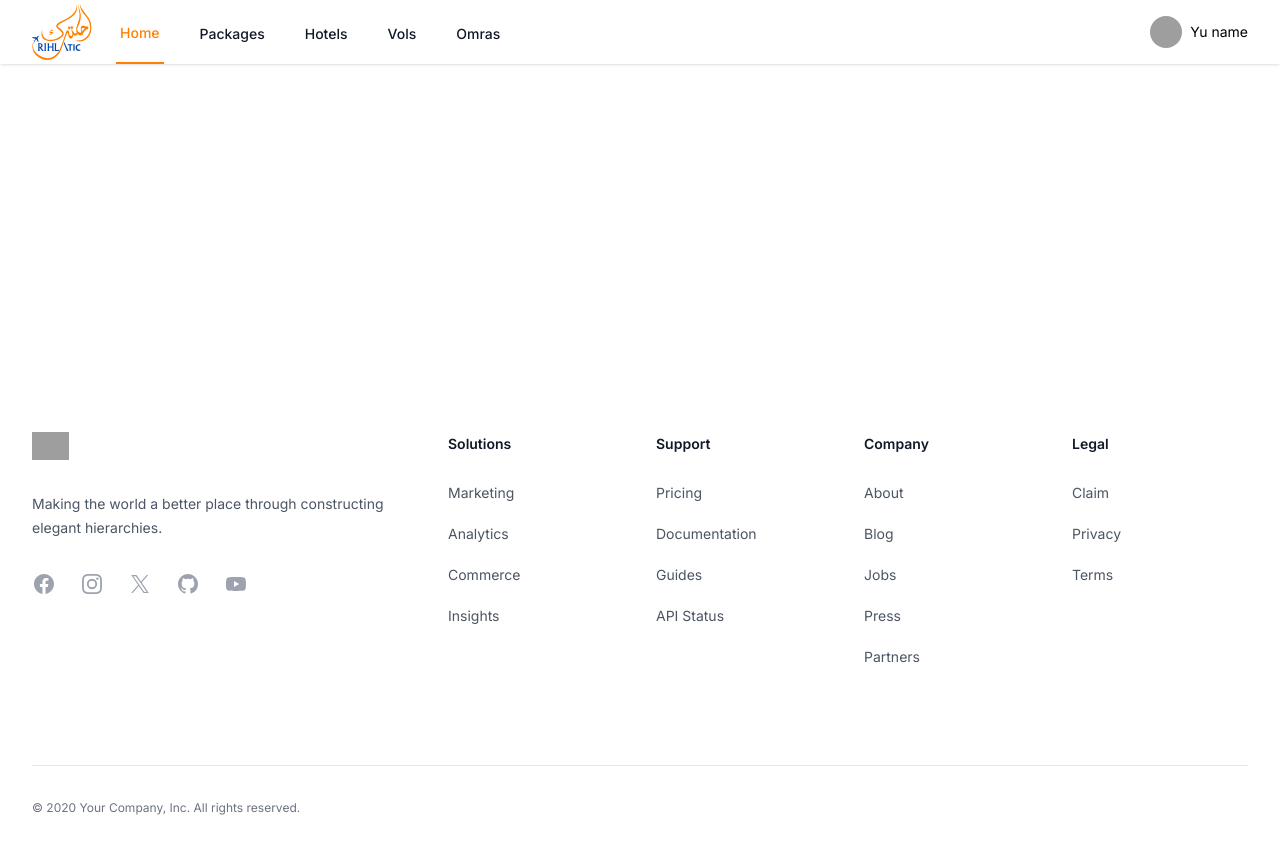
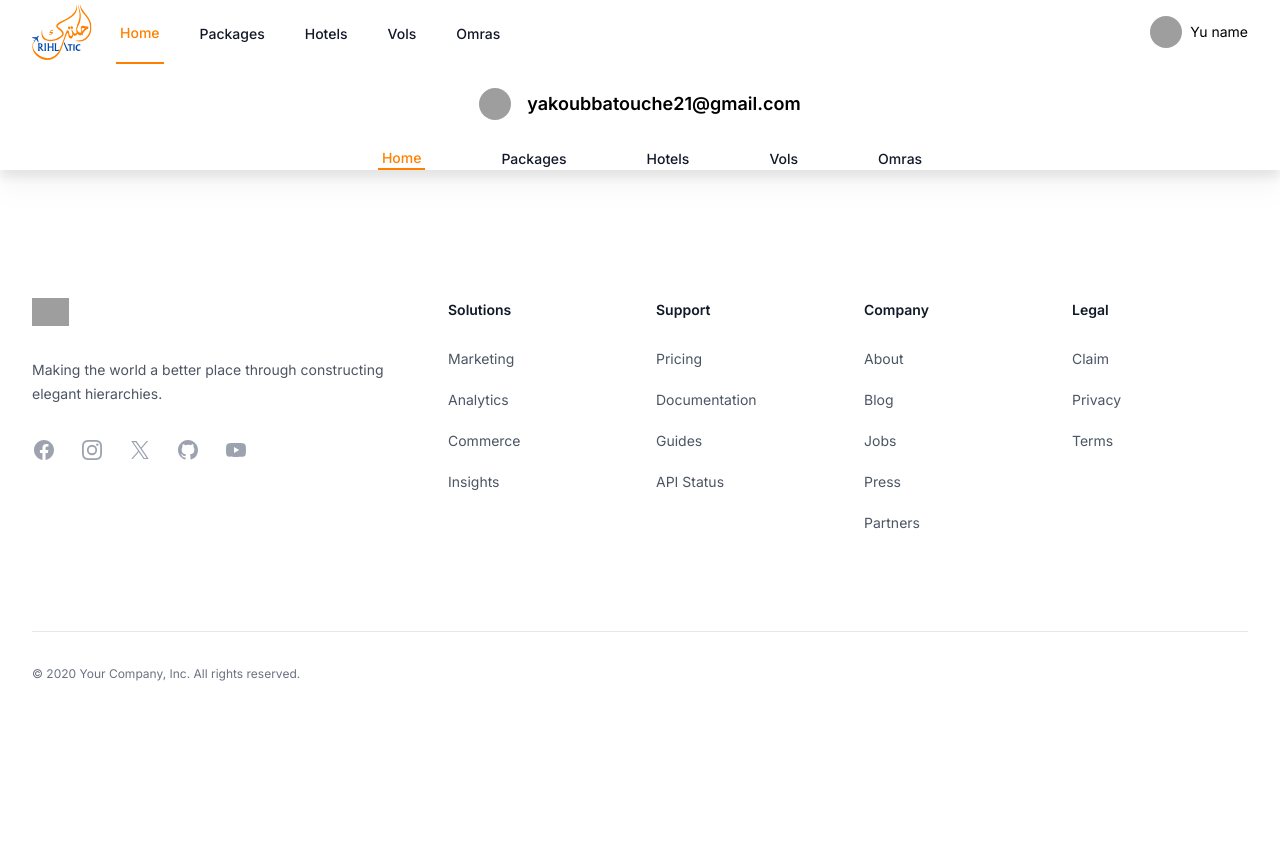
Before and after one commit to karimyekhlef1/-rihlatic, a Next.js app: page /en in a window 1280 px wide. After the commit the page ends 800 px from the top, so only its background shows below. Built offline with nearby package versions, Linux system fonts and the light colour scheme; grey boxes are pictures that could not be loaded.

Commit message:
Started working on the profile page, the small navbar inside the profile page was first

```diff
--- /dev/null
+++ b/app/Layout/Main/main-navbar.tsx
@@ -0,0 +1,31 @@
+import navbarItems from '@/app/Data/navbar';
+import { NavbarItem } from '@/app/Types/Common/navLink';
+import LinkNav from '../Header/Navbar/linkNav';
+
+export default function MainNavbar() {
+  return (
+    <div className="h-full flex flex-col items-center justify-between bg-white drop-shadow-xl">
+      <div className="flex py-6">
+        <div className="flex gap-4 items-center">
+          <img
+            alt=""
+            src="https://images.unsplash.com/photo-1472099645785-5658abf4ff4e?ixlib=rb-1.2.1&ixid=eyJhcHBfaWQiOjEyMDd9&auto=format&fit=facearea&facepad=2&w=256&h=256&q=80"
+            className="h-8 w-8 rounded-full"
+          />
+          <span className="text-black text-lg font-semibold">
+            yakoubbatouche21@gmail.com
+          </span>
+        </div>
+      </div>
+
+      <div className="hidden gap-10 sm:ml-6 sm:flex sm:space-x-8">
+        {navbarItems.map((item: NavbarItem, index: number) => {
+          return (
+            // eslint-disable-next-line react/jsx-key
+            <LinkNav name={item.name} isSelected={item.isSelected} route="" />
+          );
+        })}
+      </div>
+    </div>
+  );
+}
--- a/app/[lang]/page.tsx
+++ b/app/[lang]/page.tsx
@@ -1,28 +1,21 @@
 'use client';
 
-import { Button } from "@/components/ui/button";
-import Footer from "../commonComponents/footer";
-import Navbar from "../Layout/Header/Navbar/navbar";
+import { Button } from '@/components/ui/button';
+import Footer from '../commonComponents/footer';
+import Navbar from '../Layout/Header/Navbar/navbar';
+import MainNavbar from '../Layout/Main/main-navbar';
 
 export default function Home() {
-
-  const func = function(e: any) {
+  const func = function (e: any) {
     alert('Some');
-  }
+  };
 
   return (
     <div>
       <Navbar />
-      <br />
-      <br />
-      <br />
-      <br />
-      <br />
-      <br />
-      <br />
-      <br />
-      <br />
-      <br />
+
+      <MainNavbar />
+
       <Footer />
     </div>
   );
--- a/package.json
+++ b/package.json
@@ -17,7 +17,8 @@
     "clsx": "^2.1.1",
     "lucide-react": "^0.436.0",
     "negotiator": "^0.6.3",
-    "next": "14.2.6",
+    "next": "^14.2.6",
+    "prettier-plugin-tailwindcss": "^0.6.6",
     "react": "^18",
     "react-dom": "^18",
     "tailwind-merge": "^2.5.2",
```
Also changed, not shown: app/Layout/Header/Navbar/linkNav.tsx (+9 -6 lines), 1 other file (tests, documents, lock files or other folders).
